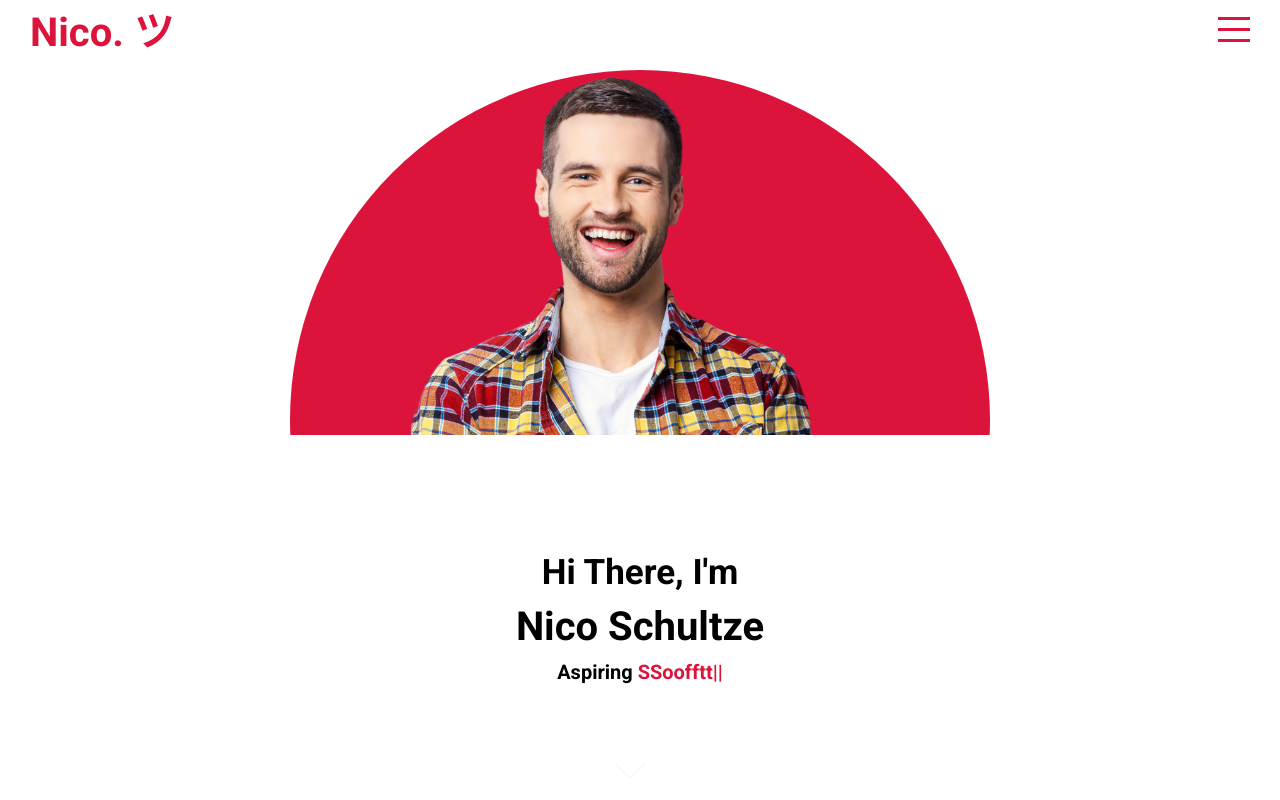
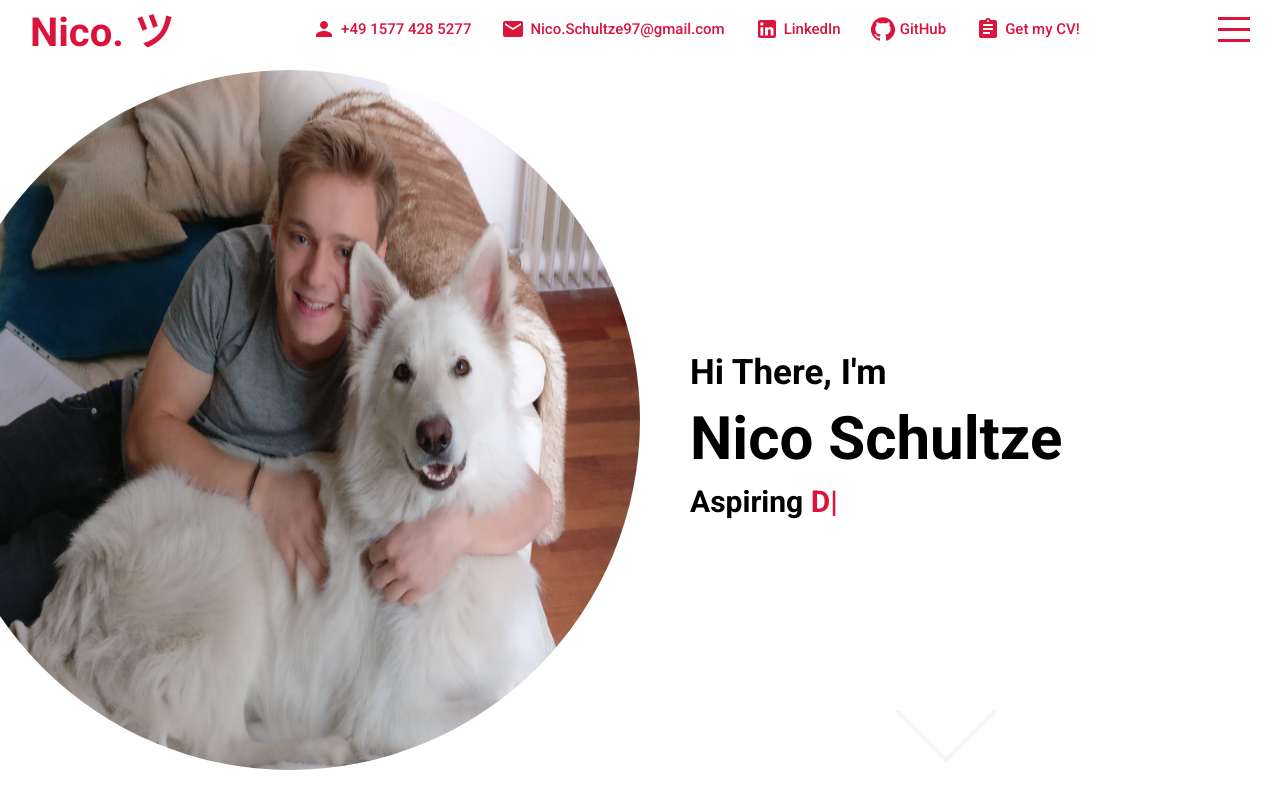
Before and after one commit to NicoSchultze/PortfolioWebsite, a React (Create React App) app: page / in a window 1280 px wide. Built offline with nearby package versions, Linux system fonts and the light colour scheme.

Commit message:
add minor changes and better mobile support

```diff
--- a/src/components/contact/contact.scss
+++ b/src/components/contact/contact.scss
@@ -14,6 +14,7 @@
 
     img {
       height: 100%;
+      width: 100%;
     }
   }
   .right {
@@ -39,8 +40,8 @@
 
 
       input {
-        width: 400px;
-        height: 30px;
+        width:  calc(25vw - 20px);      /* calc and viewport to the rescue */
+        height: calc(5vh - 20px);
         font-size: 14px;
 		    margin: 20px 20px;
 
@@ -52,8 +53,8 @@
       }
 
       textarea {
-        width: 500px;
-        height: 200px;
+        width:  calc(30vw - 20px);      /* calc and viewport to the rescue */
+        height: calc(30vh - 20px);
         font-size: 14px;
 		    margin: 20px 20px;
 
--- a/src/components/intro/Intro.jsx
+++ b/src/components/intro/Intro.jsx
@@ -2,23 +2,29 @@ import "./intro.scss";
 import { init } from "ityped";
 import { useEffect, useRef } from "react";
 
+let isLoading = true;
 export default function Intro() {
-  const textRef = useRef();
+  const textRef = useRef(null);
 
   useEffect(() => {
-    init(textRef.current, {
-      showCursor: true,
-      backDelay: 1500,
-      backSpeed:60,
-      strings: ["Software Developer", "Data Scientist"],
-    });
+    if (textRef.current && isLoading) {
+      isLoading = false;
+
+      init(textRef.current, {
+        showCursor: true,
+        backDelay: 1500,
+        backSpeed: 60,
+
+        strings: ["Software Developer", "Data Scientist", "Master's Graduate"]
+      });
+    }
   }, []);
 
   return (
     <div className="intro" id="intro">
       <div className="left">
         <div className="imgContainer">
-          <img src="assets/man.png" alt="" />
+          <img src="assets/nico.jpeg" alt="" />
         </div>
       </div>
       <div className="right">
--- a/src/components/intro/intro.scss
+++ b/src/components/intro/intro.scss
@@ -16,7 +16,7 @@
     .imgContainer {
       width: 700px;
       height: 700px;
-      background-color: crimson;
+      border-color: black;
       border-radius: 50%;
       display: flex;
       align-items: flex-end;
@@ -28,7 +28,8 @@
       }
 
       img {
-        height: 90%;
+        height: 100%;
+        width: 150%;
 
       }
     }
@@ -94,7 +95,7 @@
       left: 40%;
 
       img {
-        width: 30px;
+        width: 100px;
         animation: arrowBlink 2s infinite;
       }
 
--- a/src/components/portfolio/portfolio.scss
+++ b/src/components/portfolio/portfolio.scss
@@ -5,9 +5,12 @@
   display: flex;
   flex-direction: column;
   align-items: center;
+  overflow: hidden;
 
   h1 {
+    overflow: hidden;
     font-size: 75px;
+    padding-bottom: 10px;
 
     @include mobile{
       font-size: 30px;
@@ -15,6 +18,7 @@
   }
 
   ul {
+    overflow: hidden;
     margin: 10px;
     padding: 0;
     list-style: none;
@@ -28,6 +32,7 @@
   }
 
   .container {
+    overflow: hidden;
     width: 70%;
     display: flex;
     align-items: center;
@@ -40,8 +45,9 @@
 
 
     .item {
-      width: 400px;
-      height: 220px;
+      overflow: hidden;
+      width:  calc(25vw - 20px);
+      height: calc(27vh - 20px);
       border-radius: 25px;
       border: 1px solid rgb(240, 239, 239);
       margin: 10px 20px;
@@ -54,22 +60,24 @@
       cursor: pointer;
 
       @include mobile{
-        width: 300px;
-        height: 150px;
+      width:  calc(40vw - 20px);
+      height: calc(20vh - 20px);
       }
 
       h3 {
+        overflow: hidden;
         position: absolute;
         font-size: 25px;
-		text-align: center;
+		    text-align: center;
       }
 
       img {
+        overflow: hidden;
         width: 100%;
         height: 100%;
         object-fit: cover;
         z-index: 1;
-		transition: all .5s ease;
+		    transition: all .5s ease;
       }
 
       &:hover {
--- a/src/components/portfolioList/portfolioList.scss
+++ b/src/components/portfolioList/portfolioList.scss
@@ -1,6 +1,7 @@
 @import "../../global.scss";
 
 .portfolioList {
+  overflow: hidden;
   font-size: 20px;
   margin-right: 50px;
   padding: 7px;
--- a/src/components/works/works.scss
+++ b/src/components/works/works.scss
@@ -6,6 +6,7 @@
   align-items: center;
   justify-content: center;
   position: relative;
+  overflow: hidden;
 
   .heading{
     display: flex;
@@ -60,6 +61,7 @@
       justify-content: center;
 
       .item {
+        overflow: hidden;
         width: 900px;
         height: 100%;
         background-color: white;
--- a/src/global.scss
+++ b/src/global.scss
@@ -1,7 +1,7 @@
 
 $mainColor: crimson;
 
-$width: 1300px;
+$width: 1050px;
 
 @mixin mobile {
     @media (max-width: #{$width}){
```
Also changed, not shown: public/assets/man.png (deleted), public/assets/nico.jpeg (added).
